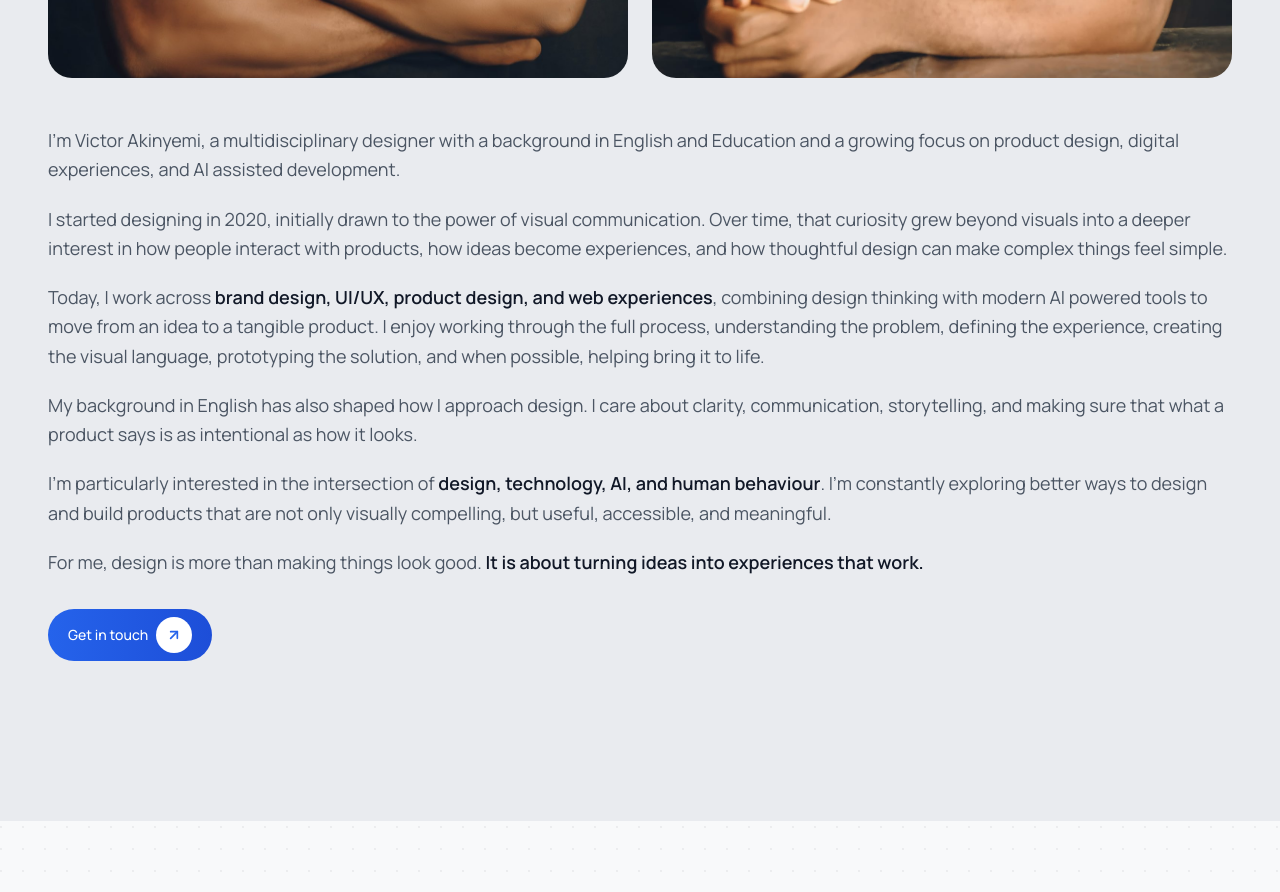
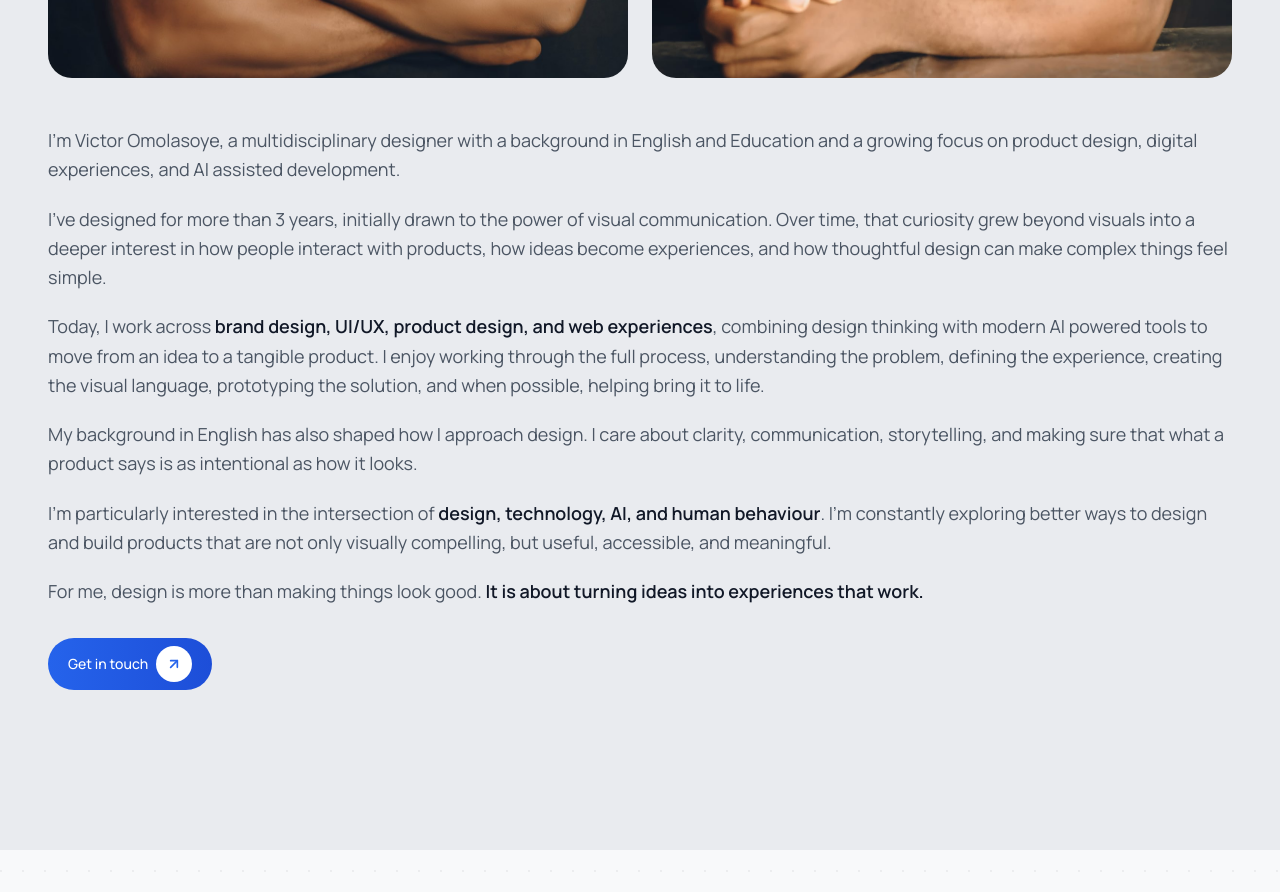
Before and after one commit to Levictor-ai/victor-omolasoye-portfolio, a Next.js app: page / in a window 1280 px wide. Shown: the part 4080-4972 px from the top of the page. Built offline with nearby package versions, Linux system fonts and the light colour scheme.

Commit message:
Update about copy: name and experience line

```diff
--- a/src/data/profile.ts
+++ b/src/data/profile.ts
@@ -56,7 +56,7 @@ export const defaultProfile: ProfileData = {
   tagline: 'Designing what ideas become.',
   bio: 'Product engineer with a passion for crafting scalable digital experiences.',
   about:
-    'I’m Victor Akinyemi, a multidisciplinary designer with a background in English and Education and a growing focus on product design, digital experiences, and AI assisted development.\n\nI started designing in 2020, initially drawn to the power of visual communication. Over time, that curiosity grew beyond visuals into a deeper interest in how people interact with products, how ideas become experiences, and how thoughtful design can make complex things feel simple.\n\nToday, I work across **brand design, UI/UX, product design, and web experiences**, combining design thinking with modern AI powered tools to move from an idea to a tangible product. I enjoy working through the full process, understanding the problem, defining the experience, creating the visual language, prototyping the solution, and when possible, helping bring it to life.\n\nMy background in English has also shaped how I approach design. I care about clarity, communication, storytelling, and making sure that what a product says is as intentional as how it looks.\n\nI’m particularly interested in the intersection of **design, technology, AI, and human behaviour**. I’m constantly exploring better ways to design and build products that are not only visually compelling, but useful, accessible, and meaningful.\n\nFor me, design is more than making things look good. **It is about turning ideas into experiences that work.**',
+    'I’m Victor Omolasoye, a multidisciplinary designer with a background in English and Education and a growing focus on product design, digital experiences, and AI assisted development.\n\nI’ve designed for more than 3 years, initially drawn to the power of visual communication. Over time, that curiosity grew beyond visuals into a deeper interest in how people interact with products, how ideas become experiences, and how thoughtful design can make complex things feel simple.\n\nToday, I work across **brand design, UI/UX, product design, and web experiences**, combining design thinking with modern AI powered tools to move from an idea to a tangible product. I enjoy working through the full process, understanding the problem, defining the experience, creating the visual language, prototyping the solution, and when possible, helping bring it to life.\n\nMy background in English has also shaped how I approach design. I care about clarity, communication, storytelling, and making sure that what a product says is as intentional as how it looks.\n\nI’m particularly interested in the intersection of **design, technology, AI, and human behaviour**. I’m constantly exploring better ways to design and build products that are not only visually compelling, but useful, accessible, and meaningful.\n\nFor me, design is more than making things look good. **It is about turning ideas into experiences that work.**',
   avatar: '/images/victor-profile.jpg',
   avatarAlt: '/images/victor-profile-2.jpg',
   email: 'omolasoyevictorakinyemi@gmail.com',
```
